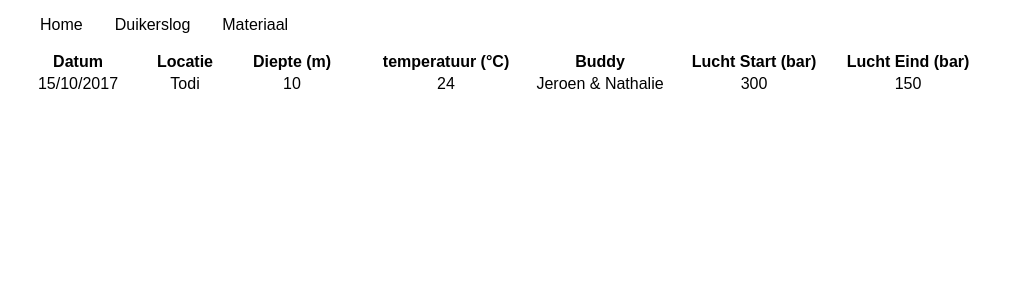
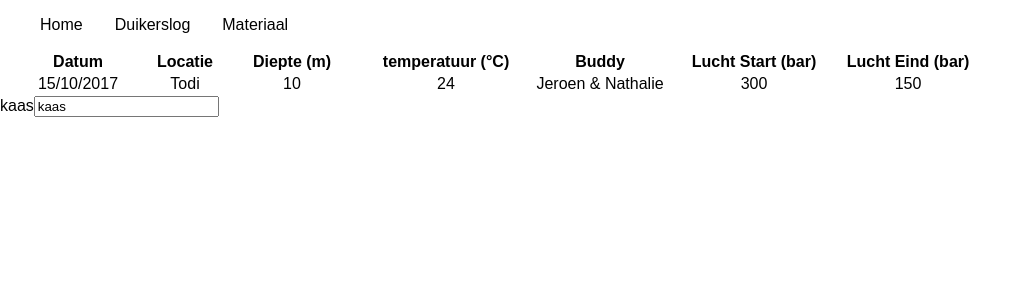
Before and after one commit to JessyVandoorn/WAD-Opdracht, a React (Create React App) app in the folder duikerslog/: page / in a window 1280 px wide. Shown: the top 300 px of the page, without its empty margins (0-1031 px from the left). Built offline with nearby package versions, Linux system fonts and the light colour scheme.

Commit message:
#5 adding form component to change data

```diff
--- a/duikerslog/src/App.js
+++ b/duikerslog/src/App.js
@@ -2,6 +2,7 @@ import React, { Component } from 'react';
 import './App.css';
 import Navigation from './Navigation';
 import Essential from './Essential';
+import Form from './Form';
 
 class App extends Component {
   constructor(){
@@ -24,6 +25,7 @@ class App extends Component {
           <Navigation itemName="Materiaal" onClick={this.handleClickItem} className={currentItem?`currentItem`:``}/>
         </ul>
         <Essential datum="15/10/2017" locatie="Todi" diepte={10} temperatuur={24} buddy="Jeroen & Nathalie" luchtStart={300} luchtEind={150}/>
+        <Form name=""/>
       </div>
     );
   }
--- /dev/null
+++ b/duikerslog/src/Form.jsx
@@ -0,0 +1,32 @@
+import React, {Component} from 'react';
+import PropTypes from 'prop-types';
+
+class Form extends Component {
+    constructor(props){
+        super(props);
+        this.state = { name: "kaas" };
+    }
+
+    handleChangeName = e => {
+        this.setState({name: e.target.value});
+        console.log(e.target.value);
+    }
+
+    render = () => {
+        const {name} = this.state;
+        return(
+            <form>
+                <label>{name}
+                    <input type="text" name="name" onChange={this.handleChangeName} value={name}/>
+                </label>
+            </form>
+        )
+    }
+
+}
+
+Form.propTypes = {
+    name: PropTypes.string.isRequired
+}
+
+export default Form;
```
